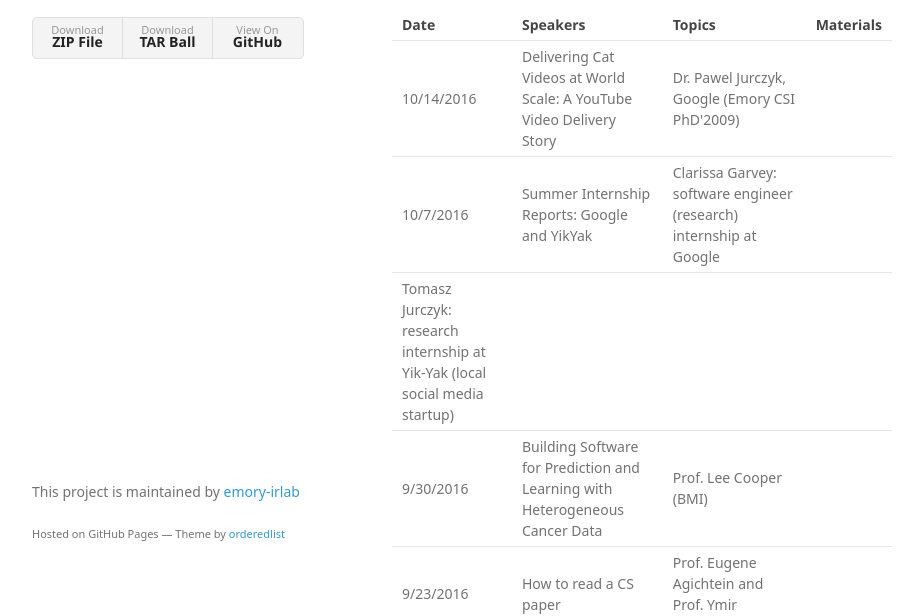
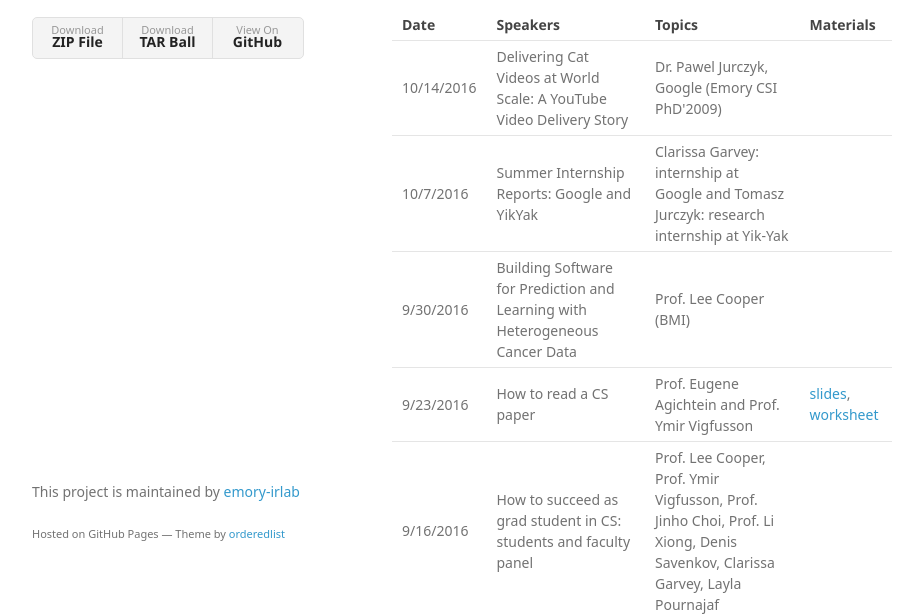
Before and after one commit to emory-irlab/cs700, a plain HTML site: page index.html in a window 1280 px wide. Shown: the part 187-803 px from the top of the page, without its empty margins (178-1101 px from the left). Drawn offline with Linux system fonts and the light colour scheme; a web font is replaced by a local one.

Commit message:
Create gh-pages branch via GitHub

```diff
--- a/index.html
+++ b/index.html
@@ -55,13 +55,7 @@
 <tr>
 <td align="center">10/7/2016</td>
 <td>Summer Internship Reports: Google and YikYak</td>
-<td>Clarissa Garvey: software engineer (research) internship at Google</td>
-<td></td>
-</tr>
-<tr>
-<td align="center">Tomasz Jurczyk: research internship at Yik-Yak (local social media startup)</td>
-<td></td>
-<td></td>
+<td>Clarissa Garvey: internship at Google and Tomasz Jurczyk: research internship at Yik-Yak</td>
 <td></td>
 </tr>
 <tr>
@@ -74,7 +68,9 @@
 <td align="center">9/23/2016</td>
 <td>How to read a CS paper</td>
 <td>Prof. Eugene Agichtein and Prof. Ymir Vigfusson</td>
-<td></td>
+<td>
+<a href="http://www.mathcs.emory.edu/%7Eeugene/cs700/reading-cs-papers-sept2016.pdf">slides</a>, <a href="http://www.mathcs.emory.edu/%7Eeugene/cs700/paper-reading-worksheet.pdf">worksheet</a>
+</td>
 </tr>
 <tr>
 <td align="center">9/16/2016</td>
```
Also changed, not shown: params.json (+1 -1 lines).
